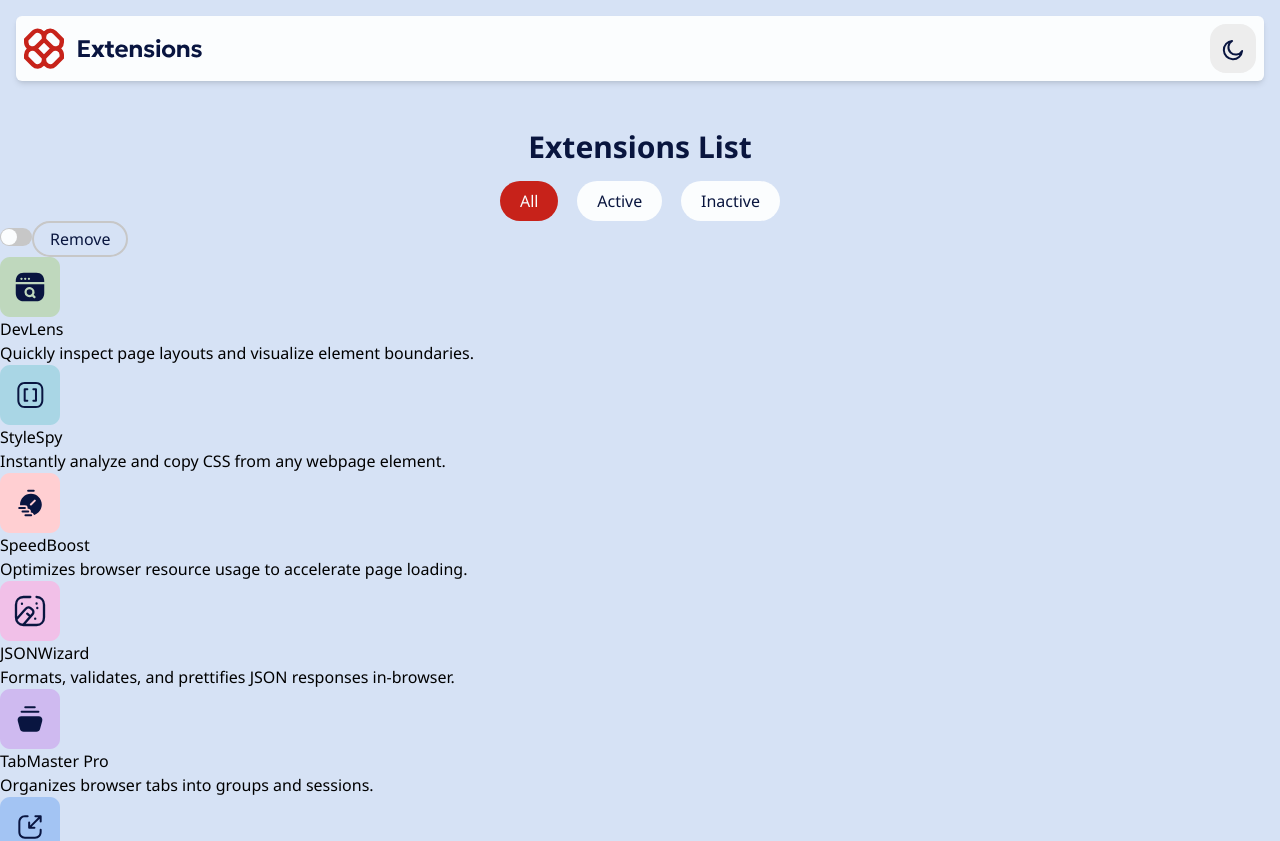
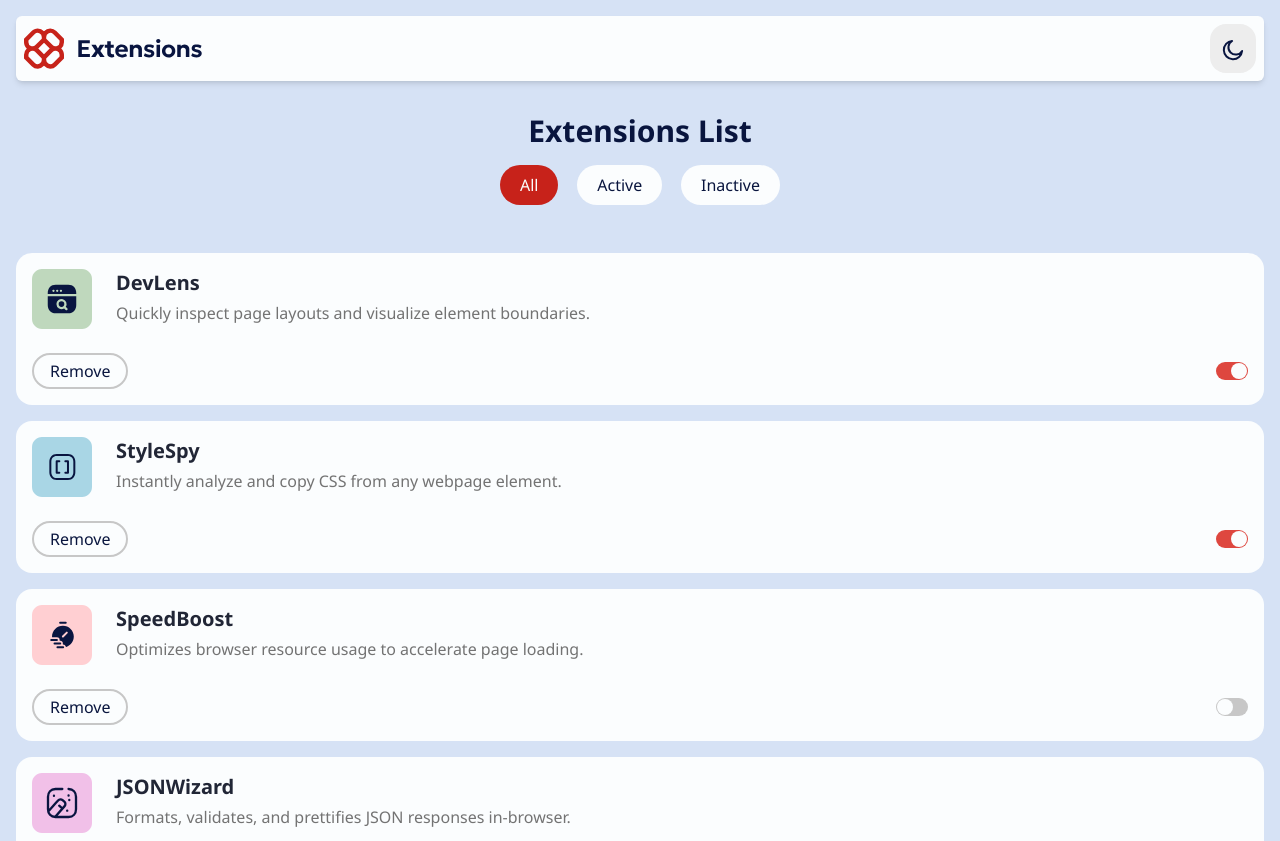
Before and after one commit to duckdoe/browser_extensions_manager_ui, a React (Vite) app: page / in a window 1280 px wide. Shown: the top 841 px of the page. Built offline with nearby package versions, Linux system fonts and the light colour scheme.

Commit message:
Created Card Component

```diff
--- a/src/App.jsx
+++ b/src/App.jsx
@@ -1,6 +1,4 @@
 import { useState, useEffect } from "react";
-import Switch from "./Switch.jsx";
-import Remove from "./Remove.jsx";
 import Header from "./Header.jsx";
 import Navigation from "./Navigation.jsx";
 import Card from "./Card.jsx";
@@ -15,15 +13,13 @@ function App() {
       .then((data) => setExtension(data));
   }, []);
   return (
-    <>
+    <div className="px-4">
       <Header />
       <Navigation />
-      <Switch />
-      <Remove />
-      {extension.map((item, index) => {
-        return <Card data={item} key={index} />;
-      })}
-    </>
+      {extension.map((item, index) => (
+        <Card data={item} key={index} />
+      ))}
+    </div>
   );
 }
 
--- a/src/Card.jsx
+++ b/src/Card.jsx
@@ -1,15 +1,20 @@
+import Remove from "./Remove.jsx";
+import Switch from "./Switch.jsx";
+
 function Card({ data }) {
-  console.log(data.logo);
   return (
-    <div>
-      <div>
+    <div className="bg-neutral-0 mb-4 p-4 rounded-2xl">
+      <div className="flex gap-6">
         <img src={data.logo} alt={data.name} />
         <div>
-          <h4>{data.name}</h4>
-          <p>{data.description}</p>
+          <h4 className="text-neutral-800 font-bold text-xl">{data.name}</h4>
+          <p className="text-neutral-500 mt-1">{data.description}</p>
         </div>
       </div>
-      <div></div>
+      <div className="flex items-center justify-between mt-6">
+        <Remove />
+        <Switch isActive={data.isActive} />
+      </div>
     </div>
   );
 }
--- a/src/Header.jsx
+++ b/src/Header.jsx
@@ -17,7 +17,7 @@ function Header() {
   }, [mode]);
 
   return (
-    <header className="flex justify-between m-4 p-2 shadow-md bg-neutral-0 rounded-md">
+    <header className="flex justify-between mt-4 p-2 shadow-md bg-neutral-0 rounded-md">
       <img src={Logo} alt="Extensions Manager Logo" className="inline-block" />
       <button onClick={handleClick} className="p-3 bg-neutral-100 rounded-2xl">
         <img
--- a/src/Navigation.jsx
+++ b/src/Navigation.jsx
@@ -1,6 +1,6 @@
 function Navigation() {
   return (
-    <nav className="flex flex-col items-center">
+    <nav className="flex flex-col items-center mb-12">
       <h1 className="font-bold text-3xl text-center mt-8 text-neutral-900 mb-4">
         Extensions List
       </h1>
--- a/src/Switch.jsx
+++ b/src/Switch.jsx
@@ -1,30 +1,24 @@
 import { useState } from "react";
 import { useEffect } from "react";
 
-function Switch() {
-  const [toggle, setToggle] = useState(false);
+function Switch({ isActive }) {
+  const [toggle, setToggle] = useState(isActive);
   function handleClick() {
     let x = toggle;
     setToggle(!x);
   }
 
-  useEffect(() => {
-    let c = document.getElementById("circle");
-    let bT = document.getElementById("buttonToggle");
-    bT.classList.toggle("bg-red-500");
-    c.classList.toggle("left-small");
-    c.classList.toggle("left-0");
-  }, [toggle]);
-
   return (
     <button
-      className="bg-neutral-300 w-8 rounded-2xl p-small duration-100 cursor-pointer"
+      className={`${
+        toggle ? "bg-red-500" : "bg-neutral-300"
+      } w-8 rounded-2xl p-small duration-100 cursor-pointer`}
       onClick={handleClick}
-      id="buttonToggle"
     >
       <div
-        className="bg-neutral-0 w-4 h-4 rounded-full relative left-0 duration-150 cursor-pointer"
-        id="circle"
+        className={`bg-neutral-0 w-4 h-4 rounded-full relative ${
+          toggle ? "left-small" : "left-0"
+        } duration-150 cursor-pointer circle`}
       ></div>
     </button>
   );
```
